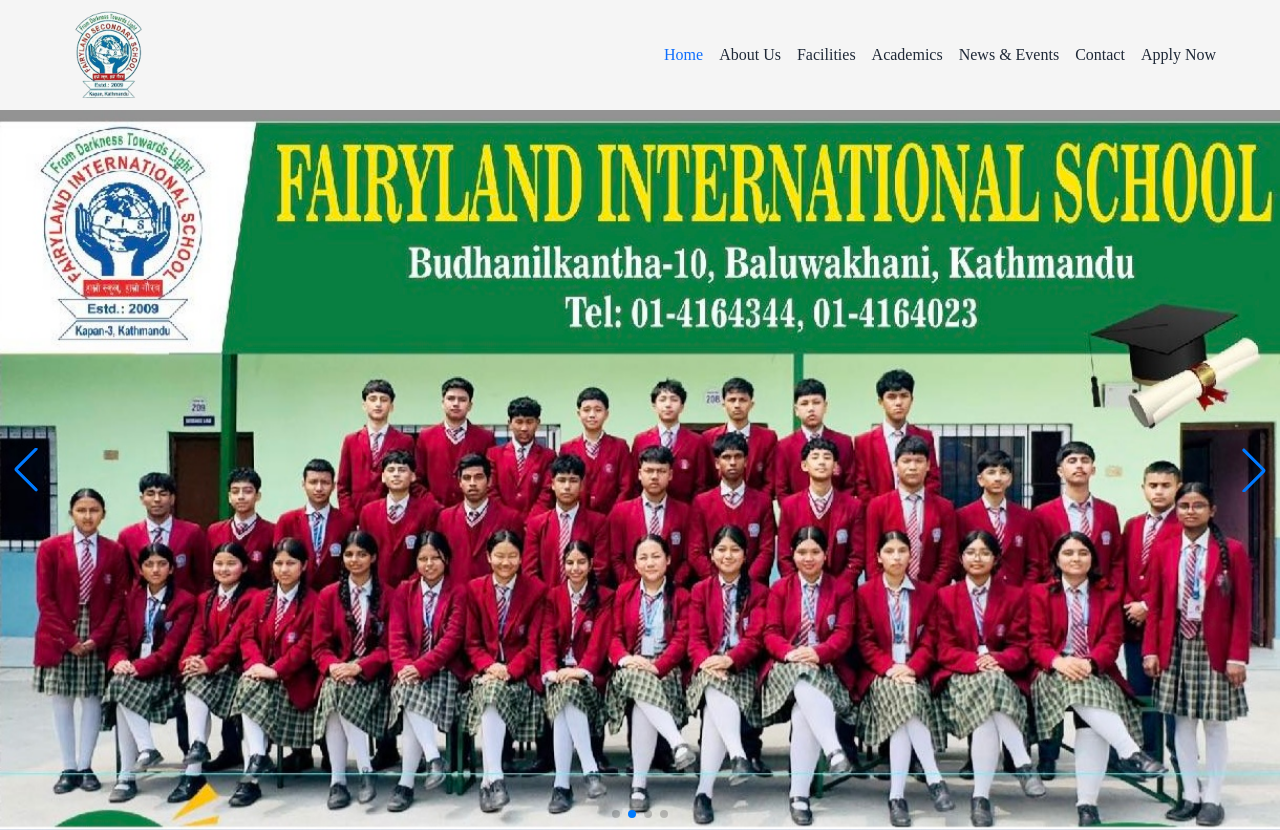
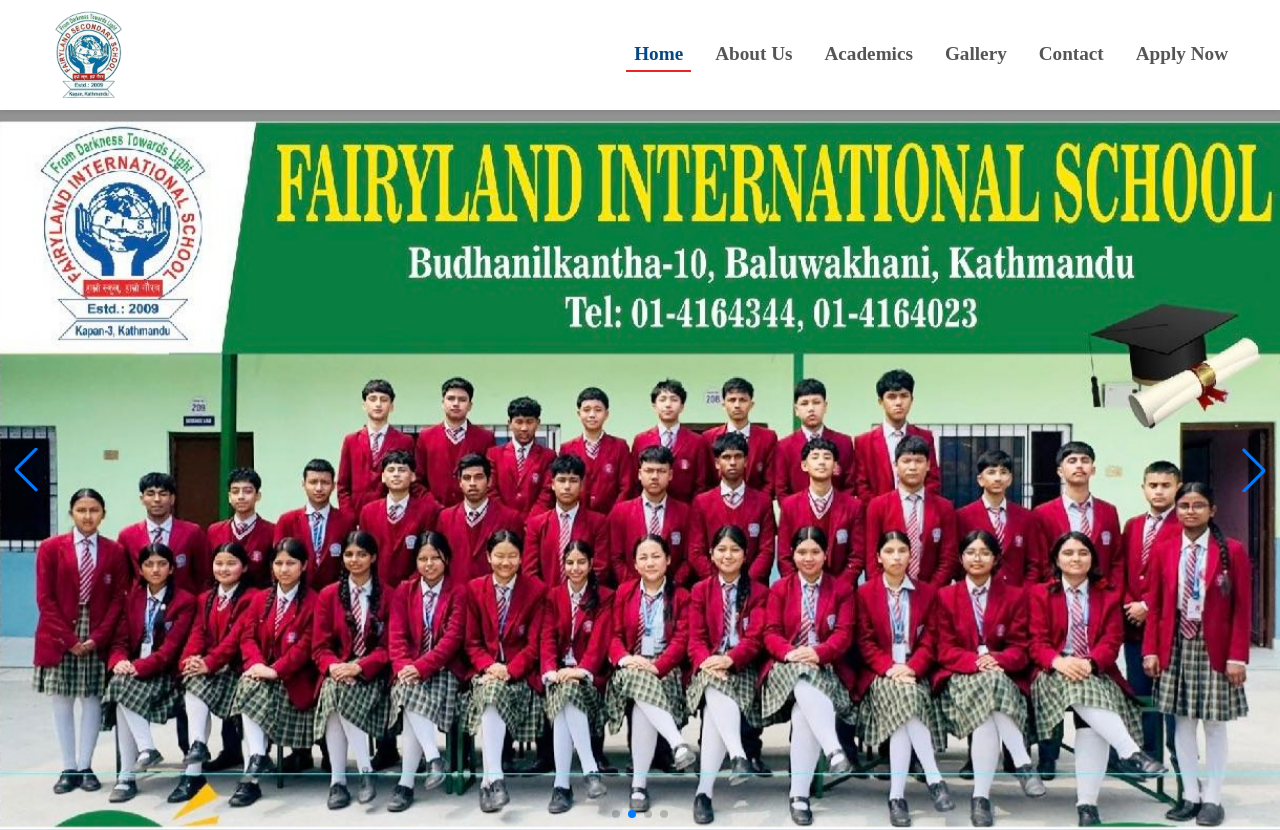
Before and after one commit to Ads4331X/FIS, a React (Vite) app: page / in a window 1280 px wide. Shown: the top 830 px of the page. Built offline with nearby package versions, Linux system fonts and the light colour scheme.

Commit message:
updated header

```diff
--- a/src/component/Header.tsx
+++ b/src/component/Header.tsx
@@ -13,9 +13,8 @@
   const links = [
     { label: "Home", path: "/" },
     { label: "About Us", path: "/about_us" },
-    { label: "Facilities", path: "/facilities" },
     { label: "Academics", path: "/academics" },
-    { label: "News & Events", path: "/news_and_events" },
+    { label: "Gallery", path: "/gallery" },
     { label: "Contact", path: "/contact" },
     { label: "Apply Now", path: "/apply_now" },
   ];
@@ -26,12 +25,14 @@
         position: "sticky",
         top: 0,
         zIndex: 1000,
-        backgroundColor: "whitesmoke",
+        backgroundColor: "white",
+        boxShadow: "0 2px 4px rgba(0,0,0,0.1)",
         color: "#1F2937",
         padding: "10px 20px",
       }}
     >
       <Container
+        maxWidth="xl"
         sx={{
           display: "flex",
           justifyContent: "space-between",
@@ -66,27 +67,38 @@
             ))}
 
           {links.map((item, i) => (
-            <Link
+            <NavLink
               key={i}
-              component={NavLink}
               to={item.path}
-              sx={{
-                color: "#1F2937",
+              style={({ isActive }) => ({
+                color: isActive ? "#074783" : "#555",
+                fontSize: "1.2rem",
+                fontWeight: "bold",
                 display: isMobile ? "none" : "flex",
                 textDecoration: "none",
                 justifyContent: "center",
                 alignItems: "center",
-                "@media (hover: hover) and (pointer: fine)": {
-                  "&:hover": {
-                    color: "#2563EB",
-                    textDecoration: "underline",
-                  },
-                },
-                "&.active": { color: "#0d6efd" },
+                padding: "5px 8px",
+                borderBottom: isActive
+                  ? "2px solid #eb2525"
+                  : "2px solid transparent",
+                transition: "all 0.3s ease",
+              })}
+              onMouseEnter={(e) => {
+                if (!e.currentTarget.classList.contains("active")) {
+                  e.currentTarget.style.color = "#2563EB";
+                  e.currentTarget.style.borderBottom = "2px solid #2563EB";
+                }
+              }}
+              onMouseLeave={(e) => {
+                if (!e.currentTarget.classList.contains("active")) {
+                  e.currentTarget.style.color = "#555";
+                  e.currentTarget.style.borderBottom = "2px solid transparent";
+                }
               }}
             >
               {item.label}
-            </Link>
+            </NavLink>
           ))}
         </Box>
       </Container>
```
